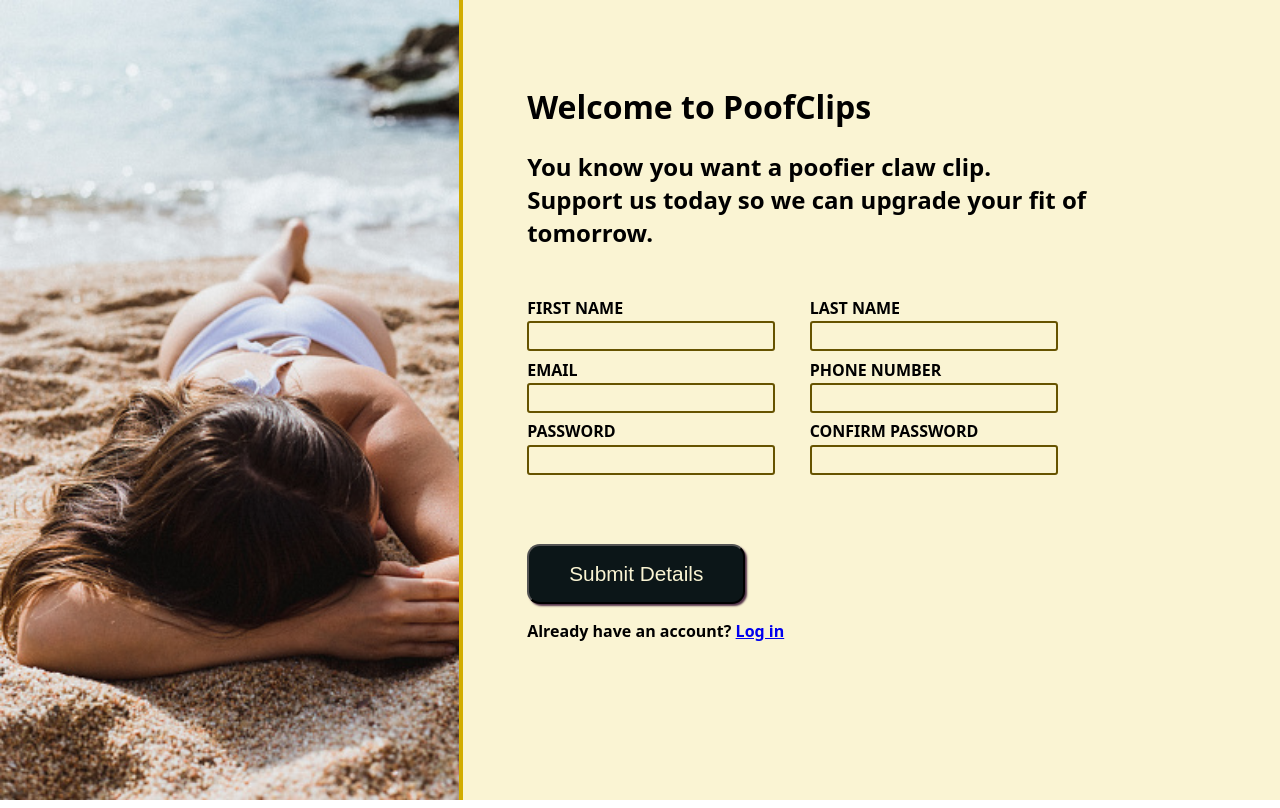
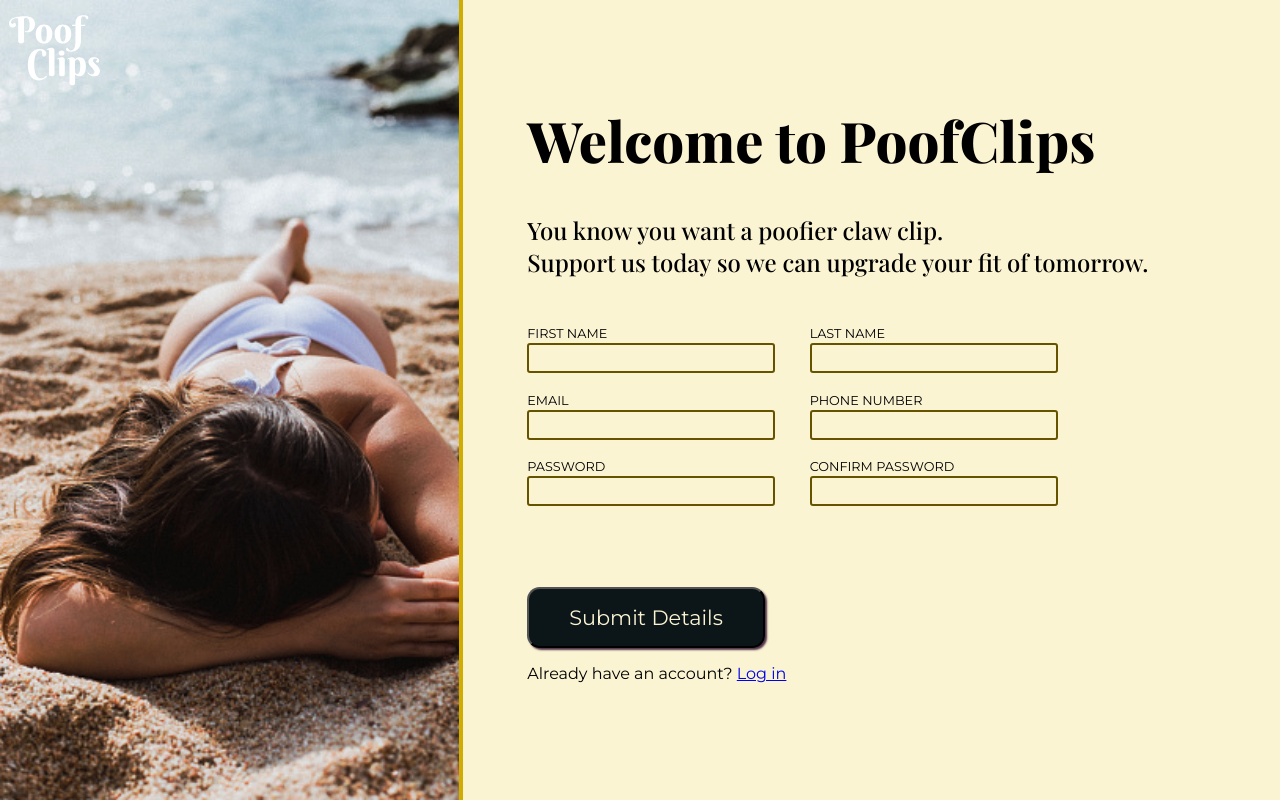
Before and after one commit to Brianchristbc/form, a plain HTML site: page index.html in a window 1280 px wide. Drawn offline with nearby package versions, Linux system fonts and the light colour scheme.

Commit message:
Add stylesheets and brand logo to user interface

```diff
--- a/index.html
+++ b/index.html
@@ -6,10 +6,15 @@
   <meta name="viewport" content="width=device-width, initial-scale=1.0">
   <title>Document</title>
   <link rel="stylesheet" href="style.css">
+  <link rel="preconnect" href="https://fonts.googleapis.com">
+  <link rel="preconnect" href="https://fonts.gstatic.com" crossorigin>
+  <link href="https://fonts.googleapis.com/css2?family=Montserrat:wght@200;400&family=Playfair+Display:wght@400;500;800;900&display=swap" rel="stylesheet">
 </head>
 <body>
   <div class="container">
-    <div class="left"></div>
+    <div class="left">
+      <div class="logo"></div>
+    </div>
     <div class="right">
       <h1>Welcome to PoofClips</h1>
       <h2>You know you want a poofier claw clip. <br> Support us today so we can upgrade your fit  of tomorrow.</h2>
--- a/style.css
+++ b/style.css
@@ -14,20 +14,42 @@ body, html, .container {
   margin: 0;
   box-sizing: border-box;
   font-size: 1rem;
-  font-family: system-ui, -apple-system, BlinkMacSystemFont, 'Segoe UI', Roboto, Oxygen, Ubuntu, Cantarell, 'Open Sans', 'Helvetica Neue', sans-serif;
-  font-weight: bold;
+  font-family: 'Playfair Display';
 }
 
 .container {
   display: flex;
 }
 
+h1 {
+  font-size: 3.5rem;
+  font-weight: 800;
+}
+
+h2 {
+  font-weight: 500;
+}
+
 .left {
+  background-color: rgb(100, 100, 100);
   width: 40%;
   background-image: url(./img/background.jpeg);
+  background-blend-mode: hard-light;
   background-repeat: no-repeat;
   background-size: cover;
   border-right: 4px solid var(--split);
+  position: relative;
+}
+
+.logo {
+  background-image: url(./img/logo.svg);
+  background-repeat: no-repeat;
+  background-size: 20%;
+  position: relative;
+  height: 100%;
+  width: 100%;
+  top: 1%;
+  left: 2%;
 }
 
 .right  {
@@ -36,7 +58,9 @@ body, html, .container {
   padding: 5%;
 }
 
-
+form, button, p {
+  font-family: "Montserrat";
+}
 
 input {
   width: 15rem;
@@ -44,6 +68,7 @@ input {
   border-radius: 3px;
   background-color: var(--background-color);
   height: 1.5rem;
+  margin: 0% 0% 5% 0%;
 }
 
 input:active,
@@ -65,6 +90,8 @@ ul, li {
 }
 
 label {
+  font-size: 0.8rem;
+  font-weight: 400;
   margin-bottom: 1%;
 }
 
```
Also changed, not shown: img/logo.svg (added).
